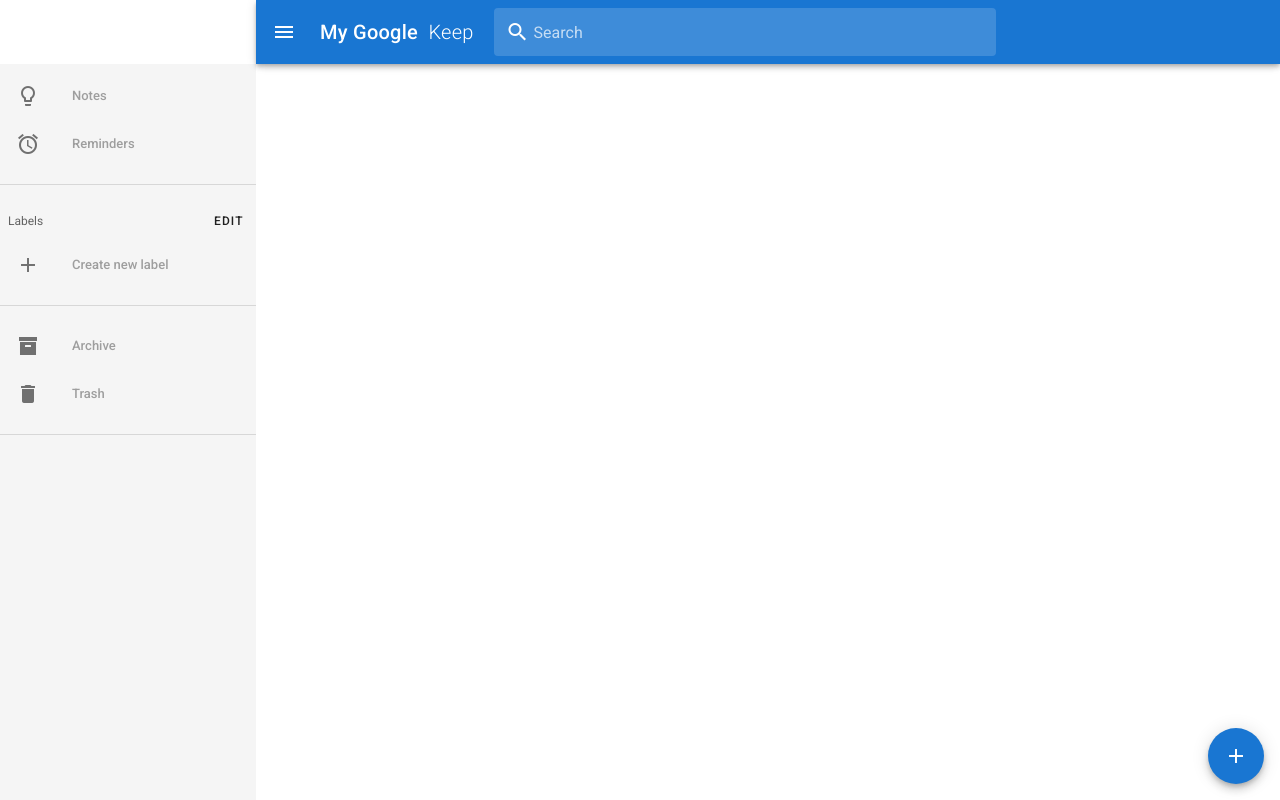
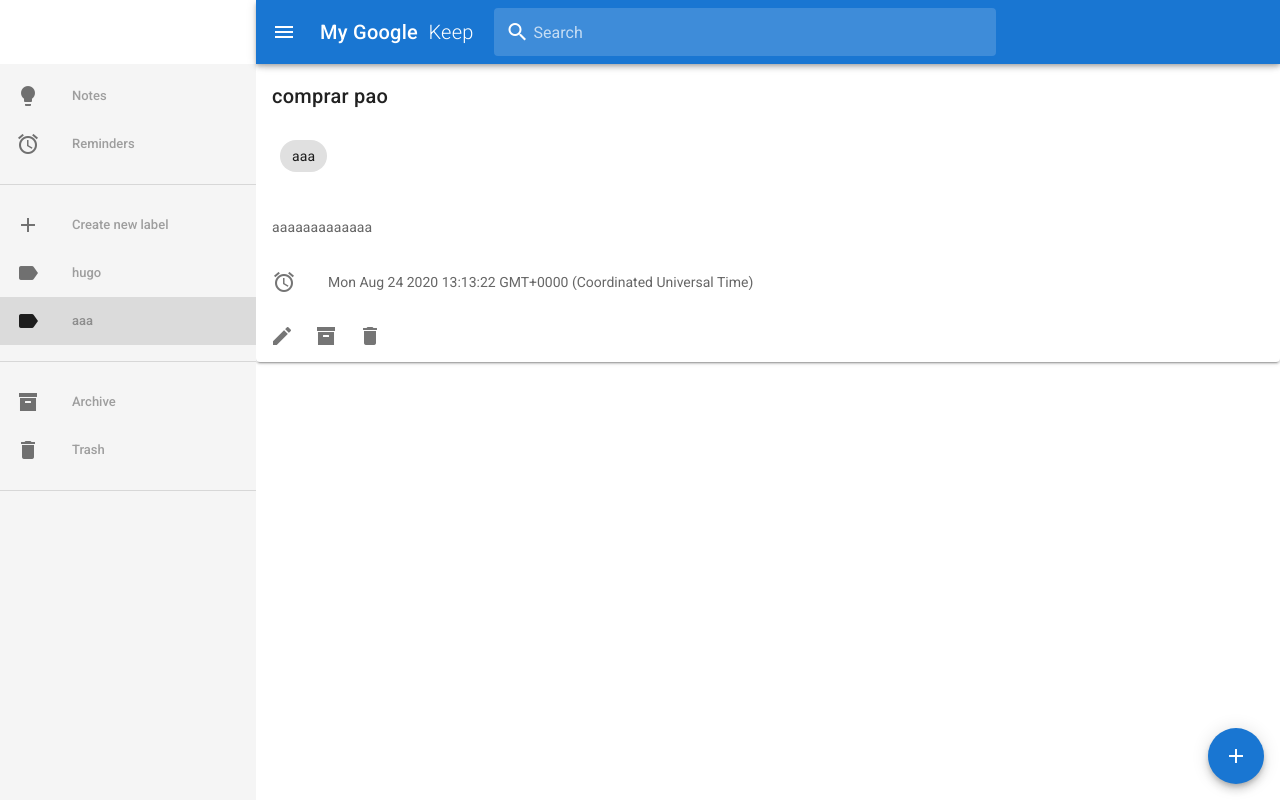
Before and after one commit to hugomsilvam/hello-vuetify-js, a Vue app: page /label/aaa in a window 1280 px wide. Built offline with nearby package versions, Linux system fonts and the light colour scheme.

Commit message:
feat(Labels): create Labels view for displaying NoteCards by label

```diff
--- a/src/App.vue
+++ b/src/App.vue
@@ -11,22 +11,35 @@
     </v-app-bar>
     <v-navigation-drawer v-model="drawer" app clipped color="grey lighten-4">
       <v-list dense class="grey lighten-4">
-        <template v-for="(item, i) in items">
-          <v-row v-if="item.heading" :key="i" align="center">
-            <v-col cols="6">
-              <v-subheader v-if="item.heading">{{ item.heading }}</v-subheader>
-            </v-col>
-            <v-col cols="6" class="text-right">
-              <v-btn small text>edit</v-btn>
-            </v-col>
-          </v-row>
-          <v-divider v-else-if="item.divider" :key="i" dark class="my-4"></v-divider>
+        <template v-for="(item, i) in firstItems">
+          <v-divider v-if="item.divider" :key="i" dark class="my-4"></v-divider>
           <v-list-item v-else :key="i" link :to="item.link">
             <v-list-item-action>
-              <v-icon>{{ item.icon }}</v-icon>
+              <v-icon>{{item.icon}}</v-icon>
             </v-list-item-action>
             <v-list-item-content>
-              <v-list-item-title class="grey--text">{{ item.text }}</v-list-item-title>
+              <v-list-item-title class="grey--text">{{item.text}}</v-list-item-title>
+            </v-list-item-content>
+          </v-list-item>
+        </template>
+        <template v-for="label in labels">
+          <v-list-item :key="label" link :to="'/label/'+label">
+            <v-list-item-action>
+              <v-icon>mdi-label</v-icon>
+            </v-list-item-action>
+            <v-list-item-content>
+              <v-list-item-title class="grey--text">{{label}}</v-list-item-title>
+            </v-list-item-content>
+          </v-list-item>
+        </template>
+        <template v-for="(item, i) in lastItems">
+          <v-divider v-if="item.divider" :key="i+10" dark class="my-4"></v-divider>
+          <v-list-item v-else :key="i+10" link :to="item.link">
+            <v-list-item-action>
+              <v-icon>{{item.icon}}</v-icon>
+            </v-list-item-action>
+            <v-list-item-content>
+              <v-list-item-title class="grey--text">{{item.text}}</v-list-item-title>
             </v-list-item-content>
           </v-list-item>
         </template>
@@ -41,6 +54,7 @@
 
 <script>
 import FloatingButton from "./components/FloatingButton.vue";
+import { mapState } from "vuex";
 export default {
   name: "App",
 
@@ -48,9 +62,9 @@
 
   data: () => ({
     drawer: null,
-    items: [
+    firstItems: [
       {
-        icon: "mdi-lightbulb-outline",
+        icon: "mdi-lightbulb",
         text: "Notes",
         link: "/notes",
       },
@@ -60,8 +74,9 @@
         link: "/reminders",
       },
       { divider: true },
-      { heading: "Labels" },
       { icon: "mdi-plus", text: "Create new label", link: "/addlabel" },
+    ],
+    lastItems: [
       { divider: true },
       {
         icon: "mdi-archive",
@@ -76,6 +91,10 @@
       { divider: true },
     ],
   }),
+
+  computed: {
+    ...mapState(["labels"]),
+  },
 };
 </script>
 
--- a/src/router/index.js
+++ b/src/router/index.js
@@ -7,6 +7,7 @@
 import Reminders from '../views/Reminders'
 import Archive from '../views/Archive'
 import Trash from '../views/Trash'
+import Labels from '../views/Labels'
 import LabelModal from '../components/LabelModal'
 import NoteModal from '../components/NoteModal'
 import ReminderModal from '../components/ReminderModal'
@@ -55,6 +56,11 @@
     component: Trash
   },
   {
+    path: '/label/:label',
+    name: 'filter by label',
+    component: Labels
+  },
+  {
     path: '/hello',
     name: 'Hello',
     component: Hello
--- a/src/store/index.js
+++ b/src/store/index.js
@@ -12,7 +12,8 @@
         title: 'bananas da madeira',
         description: 'cenas cenas cenas',
         archived: false,
-        deleted: false
+        deleted: false,
+        labels: ['hugo'],
       },
       {
         id: 22,
@@ -20,7 +21,8 @@
         description: 'aaaaaaaaaaaaa',
         date: new Date(),
         archived: false,
-        deleted: false
+        deleted: false,
+        labels: ['aaa']
       }
     ],
   },
@@ -146,5 +148,8 @@
     listDeleted: (state) => {
       return state.notes.filter(note => note.deleted)
     },
+    listNotesByLabel: (state) => (label) => {
+      return state.notes.filter(note => note.labels.includes(label))
+    }
   }
 })
--- /dev/null
+++ b/src/views/Labels.vue
@@ -0,0 +1,20 @@
+<template>
+  <div class="labels">
+    <div v-for="(item,index) in notes" :key="index">
+      <NoteCard :note="item" />
+    </div>
+  </div>
+</template>
+
+<script>
+import NoteCard from "../components/NoteCard.vue";
+export default {
+  name: "Labels",
+  components: { NoteCard },
+  computed: {
+    notes() {
+      return this.$store.getters.listNotesByLabel(this.$route.params.label);
+    },
+  },
+};
+</script>
```
